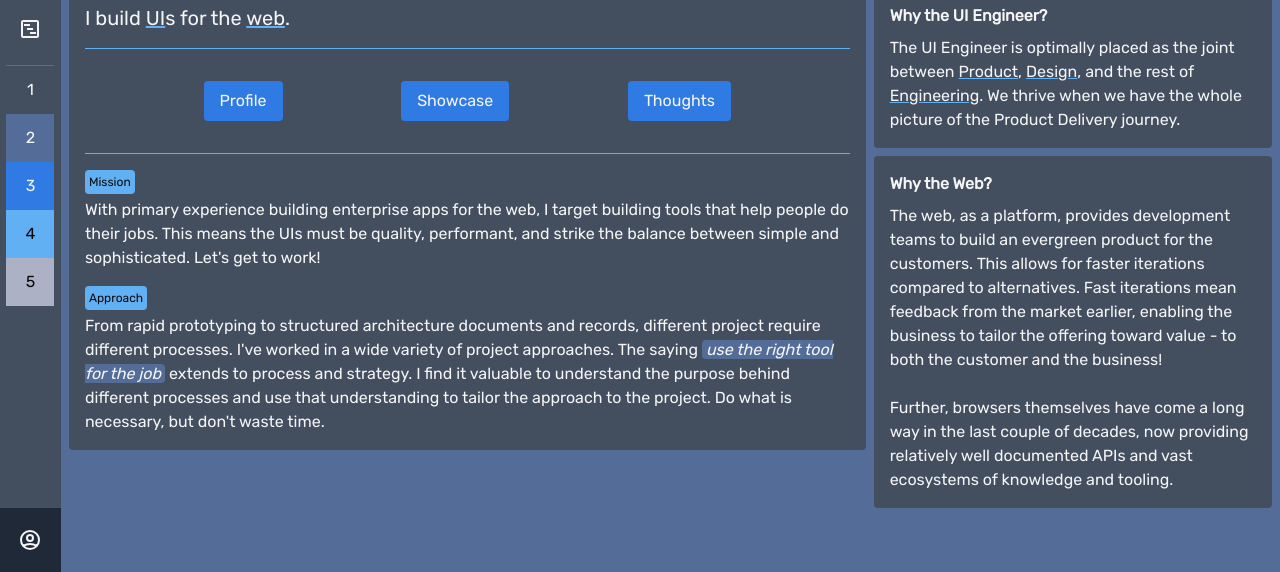
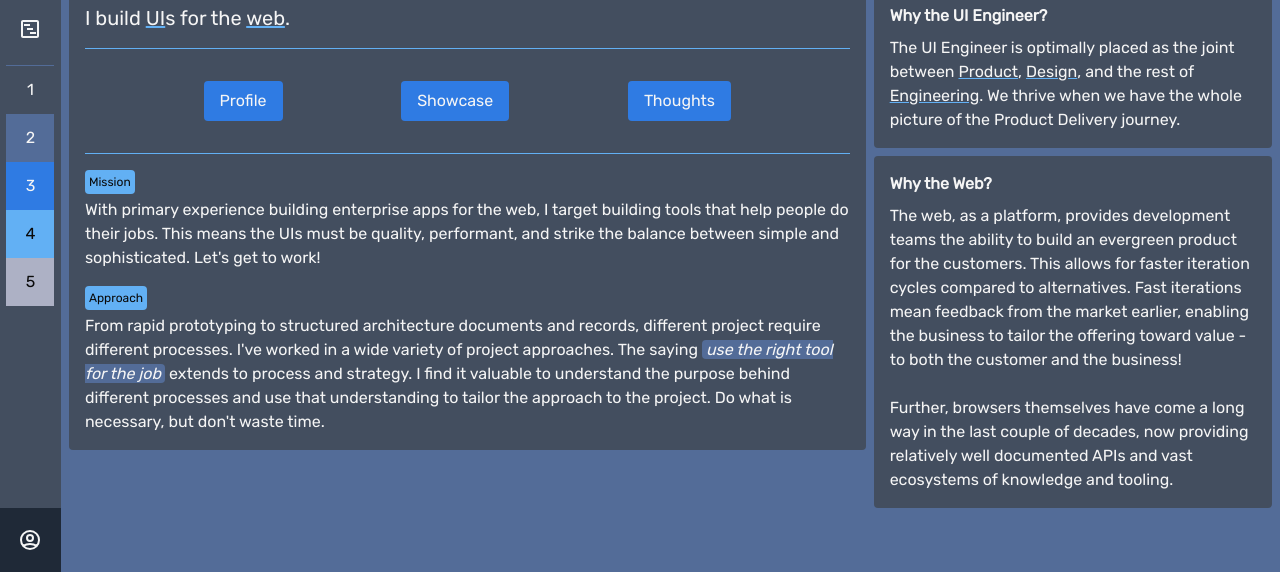
Before and after one commit to westonnovelli/hq, an Astro site in the folder apps/web-ui/: page / in a window 1280 px wide. Shown: the part 228-800 px from the top of the page. Built offline with nearby package versions, Linux system fonts and the light colour scheme; Astro itself is replaced by a stand-in of ours.

Commit message:
Update index.astro

```diff
--- a/apps/web-ui/src/pages/index.astro
+++ b/apps/web-ui/src/pages/index.astro
@@ -49,7 +49,7 @@ console.log('This runs in your terminal, not the browser!');
              </div>
              <div class="p-4 bg-color1 rounded text-neutral-100">
              <h2 class="font-semibold mb-2">Why the Web?</h2>
-             <p>The web, as a platform, provides development teams to build an evergreen product for the customers. This allows for faster iterations
+             <p>The web, as a platform, provides development teams the ability to build an evergreen product for the customers. This allows for faster iteration cycles
                compared to alternatives. Fast iterations mean feedback from the market earlier, enabling the business to tailor the offering toward value
                - to both the customer and the business!
              </p>
```
